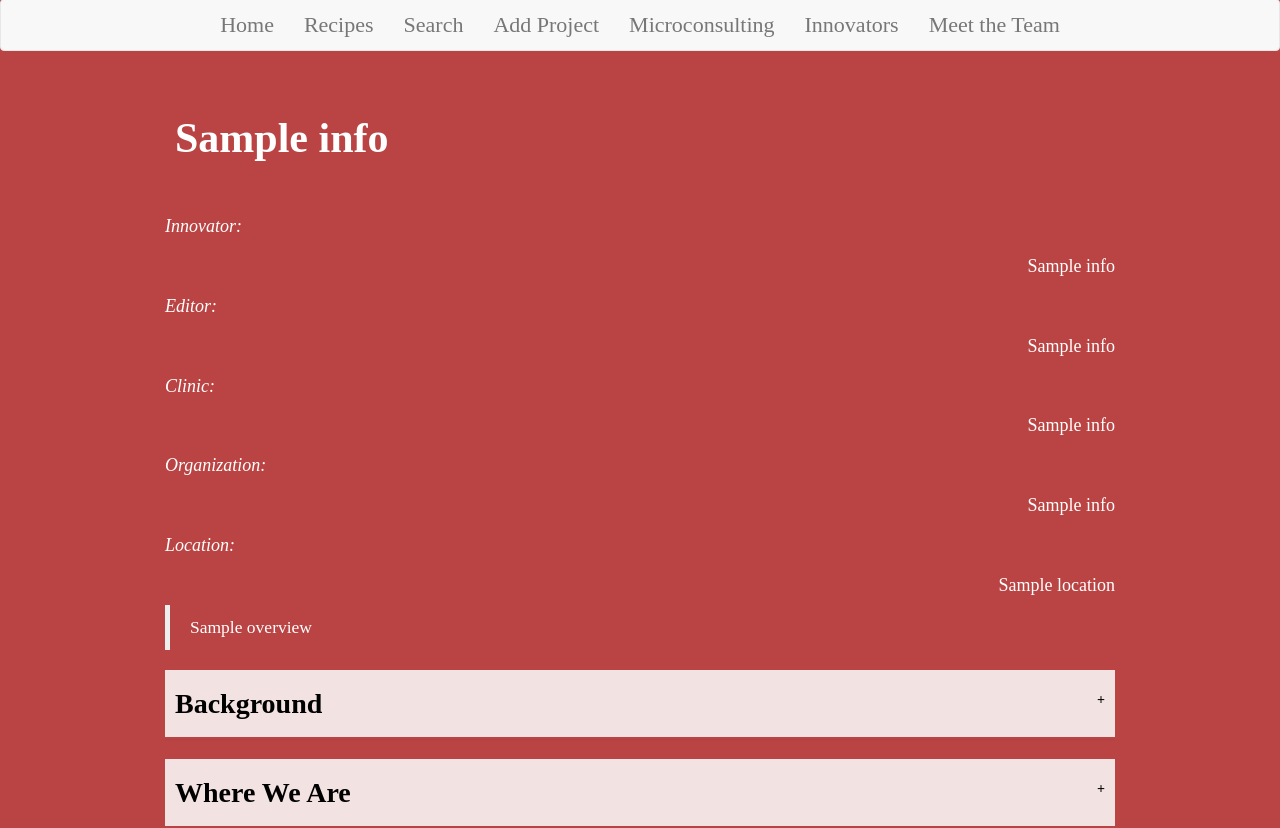
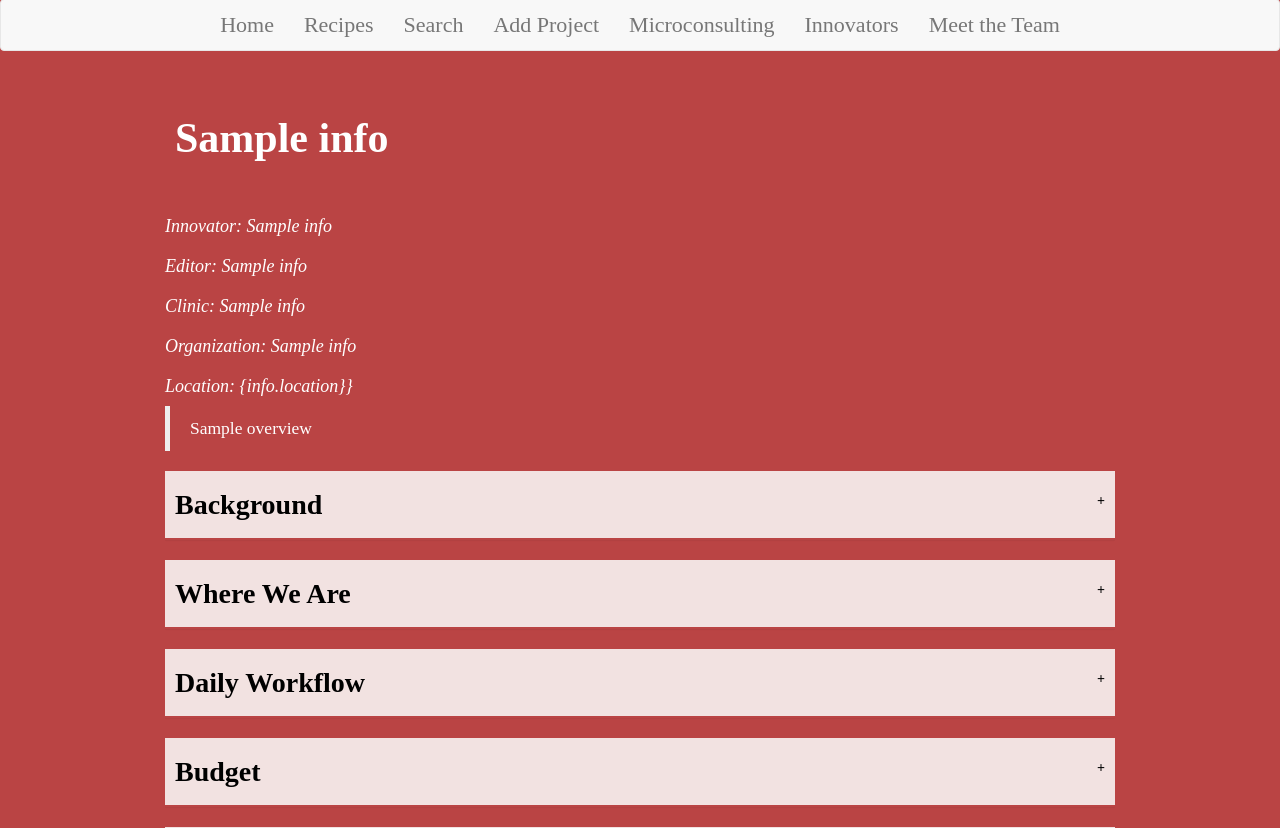
Before and after one commit to cmbear37/carezoom_frontend, a Flask app: template carezoom_frontend/templates/intervention.html in a window 1280 px wide. Shown: the part 138-966 px from the top of the page. Run offline with Flask 2, Linux system fonts and the light colour scheme; the template is opened without the code that fills it: most values are stand-ins (such as "Sample title", 1, 10 or a date in 2020); parts of the project's set-up code (start-up, migrations or seed data) failed here and were passed over; some libraries are stand-ins or nearby versions.

Commit message:
formatting2

```diff
--- a/carezoom_frontend/templates/intervention.html
+++ b/carezoom_frontend/templates/intervention.html
@@ -82,11 +82,11 @@
 
 <h2 style="font-size: 3em; text-align: left">{{info.title}}</h2>
 <br>
-<h4 style="text-align:left;float:left;">Innovator: </h4><h4 style="font-style: normal; text-align:right;float:right;">{{info.innovname}}</h4><br>
-<h4 style="text-align:left;float:left;">Editor: </h4> <h4 style="font-style: normal; text-align:right;float:right;">{{info.editorname}}</h4><br>
-<h4 style="text-align:left;float:left;">Clinic: </h4> <h4 style="font-style: normal; text-align:right;float:right;"> {{info.clinname}}</h4><br>
-<h4 style="text-align:left;float:left;">Organization: </h4> <h4 style="font-style: normal; text-align:right;float:right;">{{info.orgname}}</h4><br>
-<h4 style="text-align:left;float:left;">Location: </h4><h4 style="font-style: normal; text-align:right;float:right;">{{info.location}}</h4><br>
+<h4>Innovator: {{info.innovname}}</h4><br>
+<h4>Editor: {{info.editorname}}</h4><br>
+<h4>Clinic: {{info.clinname}}</h4><br>
+<h4>Organization: {{info.orgname}}</h4><br>
+<h4>Location: {info.location}}</h4><br>
 
 <blockquote>
 <p>{{info.overview}}</p>
--- a/carezoom_frontend/templates/recipes.html
+++ b/carezoom_frontend/templates/recipes.html
@@ -125,7 +125,6 @@
 	<div class="flowers">
   {% for r in entries %}
     {% if not r.title == 'Title' %}
-    <div class="w3-container">
   			<div class="flower" style="padding-bottom:20px" data_id="{{r.title}}" data-category="{{r.filter}}">
     		<form action="/intervention" method="post">
 
@@ -136,9 +135,8 @@
       <h4 font-size=15px>{{r.editorname}}</h4>
 			<h4 font-size=20px>{{r.overview}}</h4> </div>
 
-    </div>
     {% endif %}
-
+    <br><br><br>
   {% endfor %}
 </div>
 </div>
```
